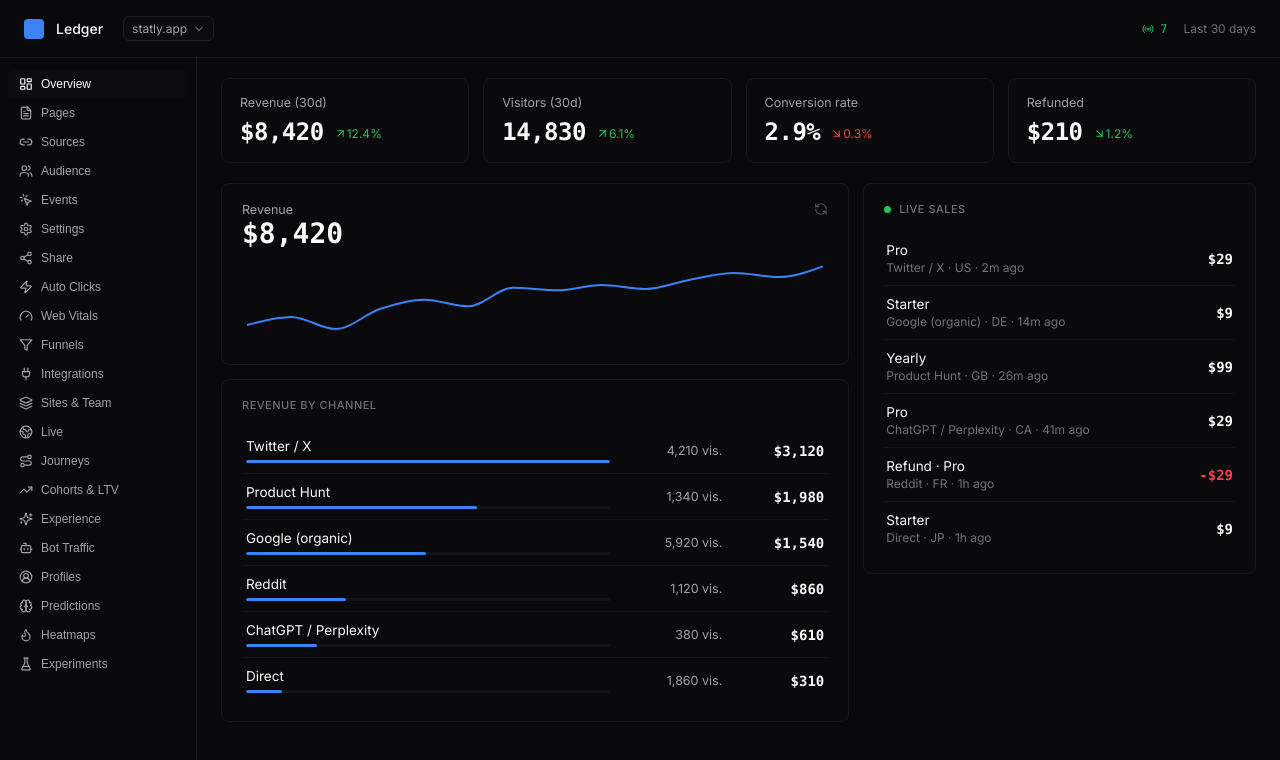
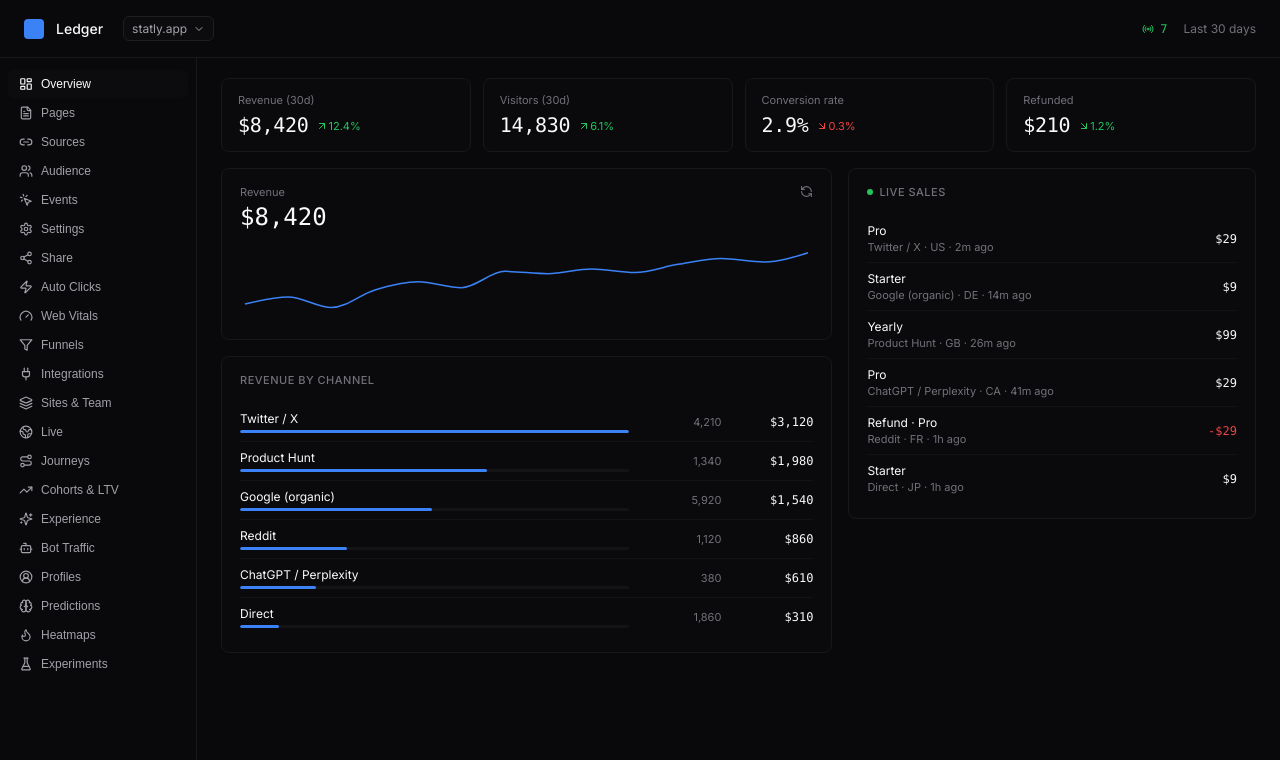
Before and after one commit to miltosthemelis69-code/revenue, a React (Vite) app: page / in a window 1280 px wide. Shown: the top 760 px of the page. Built offline with nearby package versions, Linux system fonts and the light colour scheme.

Commit message:
Apply minimal design to Overview and shared components

```diff
--- a/src/views/Overview.jsx
+++ b/src/views/Overview.jsx
@@ -15,26 +15,26 @@ export default function OverviewView() {
     <>
       <KpiGrid items={KPIS.filter((k) => k.label !== "Pageviews (30d)")} />
 
-      <div style={{ display: "grid", gridTemplateColumns: "1.6fr 1fr", gap: 14 }}>
-        <div style={{ display: "flex", flexDirection: "column", gap: 14 }}>
-          <div className="card" style={{ padding: "18px 20px" }}>
-            <div style={{ display: "flex", justifyContent: "space-between", alignItems: "flex-start", marginBottom: 4 }}>
+      <div style={{ display: "grid", gridTemplateColumns: "1.5fr 1fr", gap: 16 }}>
+        <div style={{ display: "flex", flexDirection: "column", gap: 16 }}>
+          <div className="card" style={{ padding: "16px 18px" }}>
+            <div style={{ display: "flex", justifyContent: "space-between", alignItems: "flex-start", marginBottom: 12 }}>
               <div>
-                <div style={{ fontSize: 12.5, color: theme.muted }}>Revenue</div>
-                <div className="mono" style={{ fontSize: 28, fontWeight: 600 }}>$8,420</div>
+                <div style={{ fontSize: 11, color: theme.dim, marginBottom: 4 }}>Revenue</div>
+                <div className="mono" style={{ fontSize: 24, fontWeight: 500 }}>$8,420</div>
               </div>
-              <RefreshCcw size={14} color="#4a5560" />
+              <RefreshCcw size={13} color={theme.dim} />
             </div>
-            <div style={{ height: 90, marginTop: 6 }}>
+            <div style={{ height: 80 }}>
               <ResponsiveContainer width="100%" height="100%">
                 <LineChart data={REVENUE_TREND}>
-                  <Line type="monotone" dataKey="v" stroke={theme.accent} strokeWidth={2} dot={false} />
+                  <Line type="monotone" dataKey="v" stroke={theme.accent} strokeWidth={1.5} dot={false} />
                 </LineChart>
               </ResponsiveContainer>
             </div>
           </div>
 
-          <div className="card" style={{ padding: "18px 20px" }}>
+          <div className="card" style={{ padding: "16px 18px" }}>
             <div style={cardTitleStyle()}>Revenue by channel</div>
             {CHANNELS.map((c, idx) => (
               <div
@@ -42,23 +42,23 @@ export default function OverviewView() {
                 className="row-hover"
                 style={{
                   display: "grid",
-                  gridTemplateColumns: "1fr 100px 90px",
+                  gridTemplateColumns: "1fr 80px 80px",
                   alignItems: "center",
                   gap: 12,
-                  padding: "10px 4px",
+                  padding: "8px 0",
                   borderTop: idx === 0 ? "none" : `1px solid ${theme.rowBorder}`,
                 }}
               >
                 <div>
-                  <div style={{ fontSize: 13.5, marginBottom: 6 }}>{c.name}</div>
+                  <div style={{ fontSize: 12, marginBottom: 4 }}>{c.name}</div>
                   <div style={barTrackStyle()}>
                     <div style={barFillStyle((c.revenue / maxChannelRevenue) * 100)} />
                   </div>
                 </div>
-                <div style={{ fontSize: 12.5, color: theme.muted, textAlign: "right" }}>
-                  {c.visitors.toLocaleString()} vis.
+                <div style={{ fontSize: 11, color: theme.dim, textAlign: "right" }}>
+                  {c.visitors.toLocaleString()}
                 </div>
-                <div className="mono" style={{ fontSize: 14, fontWeight: 600, textAlign: "right" }}>
+                <div className="mono" style={{ fontSize: 12, fontWeight: 500, textAlign: "right" }}>
                   {money(c.revenue)}
                 </div>
               </div>
@@ -66,9 +66,9 @@ export default function OverviewView() {
           </div>
         </div>
 
-        <div className="card" style={{ padding: "18px 20px", height: "fit-content" }}>
-          <div style={{ ...cardTitleStyle(), display: "flex", alignItems: "center", gap: 8 }}>
-            <span style={{ width: 7, height: 7, borderRadius: "50%", background: theme.green, display: "inline-block" }} />
+        <div className="card" style={{ padding: "16px 18px", height: "fit-content" }}>
+          <div style={{ ...cardTitleStyle(), display: "flex", alignItems: "center", gap: 6 }}>
+            <span style={{ width: 6, height: 6, borderRadius: "50%", background: theme.green, display: "inline-block" }} />
             Live sales
           </div>
           {RECENT_SALES.map((s, idx) => (
@@ -78,17 +78,17 @@ export default function OverviewView() {
                 display: "flex",
                 justifyContent: "space-between",
                 alignItems: "center",
-                padding: "10px 2px",
+                padding: "8px 0",
                 borderTop: idx === 0 ? "none" : `1px solid ${theme.rowBorder}`,
               }}
             >
               <div>
-                <div style={{ fontSize: 13.5 }}>{s.plan}</div>
-                <div style={{ fontSize: 12, color: theme.dim, marginTop: 2 }}>
+                <div style={{ fontSize: 12 }}>{s.plan}</div>
+                <div style={{ fontSize: 11, color: theme.dim, marginTop: 2 }}>
                   {s.channel} · {s.country} · {s.time}
                 </div>
               </div>
-              <div className="mono" style={{ fontSize: 14, fontWeight: 600, color: s.amount < 0 ? theme.red : theme.text }}>
+              <div className="mono" style={{ fontSize: 12, fontWeight: 500, color: s.amount < 0 ? theme.red : theme.text }}>
                 {money(s.amount)}
               </div>
             </div>
--- a/src/views/shared.jsx
+++ b/src/views/shared.jsx
@@ -7,8 +7,8 @@ export function DeltaBadge({ delta, inverse }) {
   const good = inverse ? delta < 0 : delta > 0;
   if (delta === 0) return null;
   return (
-    <span style={{ display: "flex", alignItems: "center", fontSize: 12, color: good ? theme.green : theme.red }}>
-      {delta > 0 ? <ArrowUpRight size={13} /> : <ArrowDownRight size={13} />}
+    <span style={{ display: "flex", alignItems: "center", fontSize: 11, color: good ? theme.green : theme.red }}>
+      {delta > 0 ? <ArrowUpRight size={12} /> : <ArrowDownRight size={12} />}
       {Math.abs(delta)}%
     </span>
   );
@@ -20,15 +20,15 @@ export function KpiGrid({ items, columns = 4 }) {
       style={{
         display: "grid",
         gridTemplateColumns: `repeat(${Math.min(columns, items.length)}, 1fr)`,
-        gap: 14,
-        marginBottom: 20,
+        gap: 12,
+        marginBottom: 16,
       }}
     >
       {items.map((k) => (
-        <div key={k.label} className="card" style={{ padding: "16px 18px" }}>
-          <div style={{ fontSize: 12.5, color: theme.muted, marginBottom: 8 }}>{k.label}</div>
-          <div style={{ display: "flex", alignItems: "baseline", gap: 10 }}>
-            <span className="mono" style={{ fontSize: 24, fontWeight: 600, letterSpacing: -0.5 }}>
+        <div key={k.label} className="card" style={{ padding: "14px 16px" }}>
+          <div style={{ fontSize: 11, color: theme.dim, marginBottom: 6 }}>{k.label}</div>
+          <div style={{ display: "flex", alignItems: "baseline", gap: 8 }}>
+            <span className="mono" style={{ fontSize: 20, fontWeight: 500, letterSpacing: -0.3 }}>
               {k.format === "text" ? k.value : fmtKpi(k)}
             </span>
             <DeltaBadge delta={k.delta} inverse={k.inverse} />
```
Also changed, not shown: 2 other files (tests, documents, lock files or other folders).
